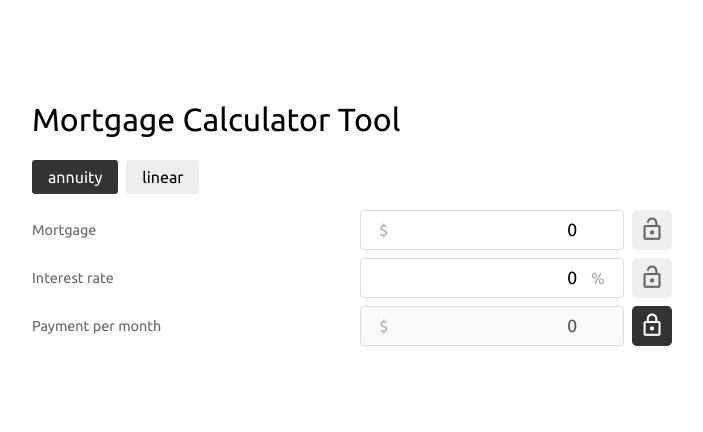
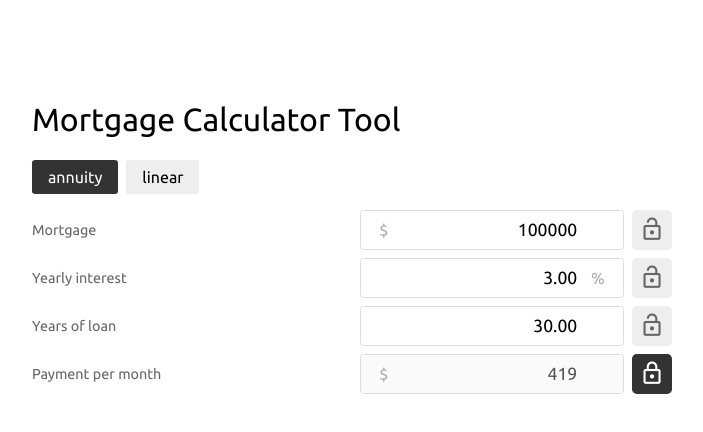
Before and after one commit to dirckvdende/mortgage-calculator, a Vue app: page / in a window 1280 px wide. Shown: the top 432 px of the page, without its empty margins (288-991 px from the left). Built offline with nearby package versions, Linux system fonts and the light colour scheme.

Commit message:
Continued working on stuff

```diff
--- a/src/components/AppAnnuity.vue
+++ b/src/components/AppAnnuity.vue
@@ -1,41 +1,121 @@
 <script setup lang="ts">
-    import { ref } from "vue"
+    import { computed, ref, watch, type Ref } from "vue"
     import InputField from "@/components/InputField.vue"
+    import type { FieldNameAnnuity } from "@/util/FieldName"
+    import {
+        getInterest,
+        getMonthlyCost,
+        getMortgage,
+        getYearsOfLoan,
+    } from "@/util/annuity"
 
-    const mortgage = ref(0)
-    const interest = ref(0)
-    const monthlyCost = ref(0)
+    const mortgage = ref<number | null>(100_000)
+    const interest = ref<number | null>(3)
+    const interestFraction = computed(() => {
+        if (interest.value == null) return null
+        return interest.value / 100
+    })
+    const years = ref<number | null>(30)
+    const monthlyCost = ref<number | null>(0)
 
-    const lockedField = ref<"mortgage" | "interest" | "monthly-cost">(
-        "monthly-cost",
-    )
+    const lockedField = ref<FieldNameAnnuity>("monthly-cost")
+
+    function updateFields(): void {
+        let dependencies: [number | null, number | null, number | null] = [
+            null,
+            null,
+            null,
+        ]
+        let func: (x: number, y: number, z: number) => number | null = () =>
+            null
+        let target: Ref<number | null> = ref(0)
+
+        if (lockedField.value == "mortgage") {
+            dependencies = [
+                interestFraction.value,
+                years.value,
+                monthlyCost.value,
+            ]
+            func = getMortgage
+            target = mortgage
+        }
+        if (lockedField.value == "interest") {
+            dependencies = [mortgage.value, years.value, monthlyCost.value]
+            func = getInterest
+            target = interest
+        }
+        if (lockedField.value == "years") {
+            dependencies = [
+                mortgage.value,
+                interestFraction.value,
+                monthlyCost.value,
+            ]
+            func = getYearsOfLoan
+            target = years
+        }
+        if (lockedField.value == "monthly-cost") {
+            dependencies = [mortgage.value, interestFraction.value, years.value]
+            func = getMonthlyCost
+            target = monthlyCost
+        }
+
+        for (const dep of dependencies) if (dep == null) return
+
+        target.value = func(...(dependencies as [number, number, number]))
+    }
+
+    function updateIfUnlocked(
+        r: Ref<number | null>,
+        field: FieldNameAnnuity,
+    ): void {
+        watch(
+            [r, lockedField],
+            ([_, lockedField]) => {
+                if (lockedField == field) return
+                updateFields()
+            },
+            { immediate: true, flush: "sync" },
+        )
+    }
+
+    updateIfUnlocked(mortgage, "mortgage")
+    updateIfUnlocked(interest, "interest")
+    updateIfUnlocked(years, "years")
+    updateIfUnlocked(monthlyCost, "monthly-cost")
 </script>
 
 <template>
     <div>
         <InputField
             label="Mortgage"
-            field-type="number"
             v-model:value="mortgage"
             :locked="lockedField == 'mortgage'"
             @request-lock="lockedField = 'mortgage'"
             prefix="$"
+            :round-digits="0"
         />
         <InputField
-            label="Interest rate"
-            field-type="number"
+            label="Yearly interest"
             v-model:value="interest"
             :locked="lockedField == 'interest'"
             @request-lock="lockedField = 'interest'"
             postfix="%"
+            :round-digits="2"
+        />
+        <InputField
+            label="Years of loan"
+            v-model:value="years"
+            :locked="lockedField == 'years'"
+            @request-lock="lockedField = 'years'"
+            :round-digits="2"
         />
         <InputField
             label="Payment per month"
-            field-type="number"
             v-model:value="monthlyCost"
             :locked="lockedField == 'monthly-cost'"
             @request-lock="lockedField = 'monthly-cost'"
             prefix="$"
+            :round-digits="0"
         />
     </div>
 </template>
--- a/src/components/InputField.vue
+++ b/src/components/InputField.vue
@@ -2,7 +2,11 @@
     import LockButton from "@/components/LockButton.vue"
     import NumberInput from "@/components/NumberInput.vue"
 
-    const { label, locked = false } = defineProps<{
+    const {
+        label,
+        locked = false,
+        roundDigits = 2,
+    } = defineProps<{
         /** Label to display next to the input field */
         label: string
         /** Whether the input field is locked (default false) */
@@ -11,6 +15,8 @@
         prefix?: string
         /** Postfix to display after the number */
         postfix?: string
+        /** Number of rounding digits for this field (default 2) */
+        roundDigits?: number
     }>()
 
     const emit = defineEmits<{
@@ -18,7 +24,7 @@
         (e: "request-lock"): void
     }>()
 
-    const value = defineModel<number>("value", { required: true })
+    const value = defineModel<number | null>("value", { required: true })
 </script>
 
 <template>
@@ -30,6 +36,7 @@
             :prefix="prefix"
             :postfix="postfix"
             :disabled="locked"
+            :round-digits="roundDigits"
         />
         <LockButton @click="emit('request-lock')" :locked="locked" />
     </div>
--- a/src/components/NumberInput.vue
+++ b/src/components/NumberInput.vue
@@ -6,6 +6,7 @@
         postfix = "",
         name,
         disabled = false,
+        roundDigits,
     } = defineProps<{
         /** Prefix to display before the number */
         prefix?: string
@@ -15,9 +16,11 @@
         name?: string
         /** Whether the input field is disabled */
         disabled?: boolean
+        /** Number of rounding digits for this field */
+        roundDigits: number
     }>()
 
-    const value = defineModel<number>({ default: 0 })
+    const value = defineModel<number | null>({ default: 0 })
     const text = ref("0")
 
     const { pause: pauseText, resume: resumeText } = watch(text, updateValue, {
@@ -39,6 +42,10 @@
         const newText = text.value
         pauseValue()
         const num = Number(newText)
+        if (newText == "-") {
+            value.value = null
+            return
+        }
         if (isNaN(num)) return
         value.value = num
         resumeValue()
@@ -50,8 +57,15 @@
     function updateText(): void {
         const newValue = value.value
         pauseText()
-        if (Number(text.value) == newValue) return
-        text.value = String(newValue)
+        if (
+            (newValue == null && text.value == "-") ||
+            Number(text.value) == newValue
+        ) {
+            resumeText()
+            return
+        }
+        if (newValue == null) text.value = "-"
+        else text.value = newValue.toFixed(roundDigits)
         resumeText()
     }
 
--- /dev/null
+++ b/src/util/FieldName.ts
@@ -0,0 +1,5 @@
+/**
+ * Type for the different fields on the "annuity" page
+ */
+export type FieldNameAnnuity =
+    "mortgage" | "interest" | "monthly-cost" | "years"
--- /dev/null
+++ b/src/util/annuity.ts
@@ -0,0 +1,86 @@
+/**
+ * Calculate the monthly cost of a mortgage
+ * @param mortgage The mortgage amount
+ * @param interest The yearly interest as a fraction (e.g. 3% = 0.03)
+ * @param years Number of years the mortgage runs for
+ * @returns The monthly cost, or null if the parameters imply there is no
+ * solution
+ */
+export function getMonthlyCost(
+    mortgage: number,
+    interest: number,
+    years: number,
+): number | null {
+    if (mortgage < 0 || interest < 0 || years < 1) return null
+    const months = years * 12
+    const monthlyInterest = Math.pow(1 + interest, 1 / 12) - 1
+    let lo = 0
+    let hi = mortgage
+    while (hi - lo > 0.001) {
+        const monthlyCost = (lo + hi) / 2
+        let mortgageLeft = mortgage
+        for (let month = 0; month < months; month++) {
+            const currentInterest = mortgageLeft * monthlyInterest
+            if (currentInterest > monthlyCost) break
+            mortgageLeft -= monthlyCost - currentInterest
+            if (mortgageLeft < 0) break
+        }
+        if (mortgageLeft < 0) hi = monthlyCost
+        else lo = monthlyCost
+    }
+    return lo
+}
+
+/**
+ * Get the number of years a mortgage would have to run for for a specific
+ * monthly payment amount
+ * @param mortgage The mortgage amount
+ * @param interest The yearly interest as a fraction (e.g. 3% = 0.03)
+ * @param monthlyCost The targeted monthly cost
+ * @returns The number of years, or null if the parameters imply there is
+ * no solution
+ */
+export function getYearsOfLoan(
+    mortgage: number,
+    interest: number,
+    monthlyCost: number,
+): number | null {
+    // TODO: Implement
+    return 2
+}
+
+/**
+ * Calculate the interest rate a mortgage would have to be to be a paid in a
+ * specific number of years for a specific amount each month
+ * @param mortgage The mortgage amount
+ * @param years Number of years the mortgage runs for
+ * @param monthlyCost The targeted monthly cost
+ * @returns The interest rate, or null if the parameters imply there is no
+ * solution
+ */
+export function getInterest(
+    mortgage: number,
+    years: number,
+    monthlyCost: number,
+): number | null {
+    // TODO: Implement
+    return 3
+}
+
+/**
+ * Get the mortgage you could get given some interest rate, number of years of
+ * payment, and a fixed monthly cost
+ * @param interest The yearly interest as a fraction (e.g. 3% = 0.03)
+ * @param years Number of years the mortgage runs for
+ * @param monthlyCost The targeted monthly cost
+ * @returns The interest rate, or null if the parameters imply there is no
+ * solution
+ */
+export function getMortgage(
+    interest: number,
+    years: number,
+    monthlyCost: number,
+): number | null {
+    // TODO: Implement
+    return 4
+}
```
